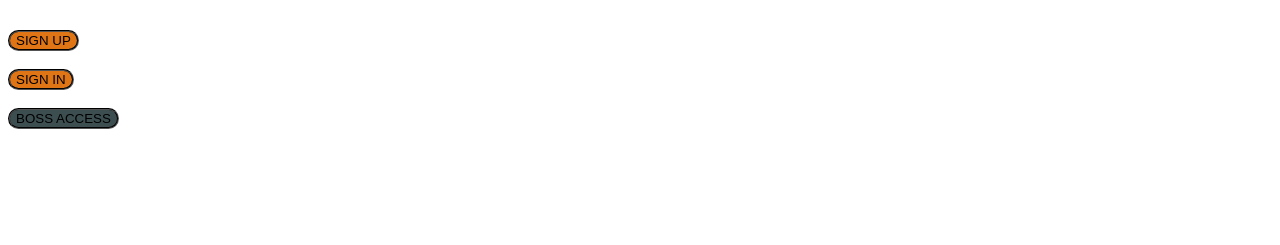
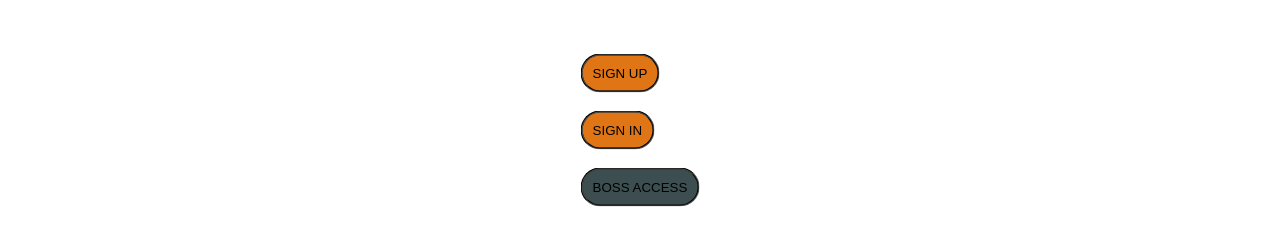
Before and after one commit to AmrheMinott/COMP_3005_SQL_Project, a website: page index.html in a window 1280 px wide. Shown: the part 101-346 px from the top of the page. Drawn offline with Linux system fonts and the light colour scheme.

Commit message:
reordered the css disigns aalphabetical order

```diff
--- a/index.html
+++ b/index.html
@@ -4,26 +4,44 @@
     <title>Book Store-Home Page</title>
     <style>
       #header {
+        border-color: red;
+        border-radius: 25px;
         border-style: groove;
-        border-color: red;
+        font-size: 50px;
         text-align: center;
-        font-size: 50px;
-        border-radius: 25px;
       }
       #sign_in_button {
         background: rgb(223, 117, 20);
+        border-radius: 25px;
         border-style: groove;
-        border-radius: 25px;
+        padding: 10px;
+        text-align: center;
       }
       #sign_up_button {
         background: rgb(223, 117, 20);
+        border-radius: 25px;
         border-style: groove;
-        border-radius: 25px;
+        padding: 10px;
+        text-align: center;
       }
       #boss_button {
         background: rgb(60, 78, 80);
+        border-radius: 25px;
         border-style: groove;
-        border-radius: 25px;
+        padding: 10px;
+        text-align: center;
+      }
+      #div_holder {
+        height: 200px;
+        position: relative;
+      }
+      #buttons_holder {
+        left: 50%;
+        margin: 0;
+        -ms-transform: translate(-50%, -50%);
+        position: absolute;
+        top: 50%;
+        transform: translate(-50%, -50%);
       }
     </style>
   </head>
@@ -32,15 +50,18 @@
     <h1 id="header">Welcome to BOOK STORE</h1>
 
 
-    <div>
-      <button id="sign_in_button", type="button", onclick="signUpButton()">SIGN UP</button>
-      <br><br>
-      <button id="sign_up_button", type="button", onclick="signInButton()">SIGN IN</button>
-      <br><br>
+    <div id="div_holder">
+
+      <div id="buttons_holder">
+        <button id="sign_in_button", type="button", onclick="signUpButton()">SIGN UP</button>
+        <br><br>
+        <button id="sign_up_button", type="button", onclick="signInButton()">SIGN IN</button>
+        <br><br>
+        <button id="boss_button", type="button", onclick="bossButton()">BOSS ACCESS</button>
+      </div>
+
     </div>
 
-
-    <button id="boss_button", type="button", onclick="bossButton()">BOSS ACCESS</button>
 
     <script src="book_store.js"></script>
 
--- a/server.js
+++ b/server.js
@@ -20,7 +20,6 @@ const client = new Client({
 
 let user;
 let connected;
-
 let official_uid;
 
 
@@ -49,7 +48,7 @@ async function connectToDB(req, res){
     console.log("We got logged in");
 
   } catch (e){
-    console.error("getUIDs: Cound not connect");
+    console.error("getUIDs: Cound not connect " + e);
   }
 
 }
```
Also changed, not shown: pages/book_And_Report.html (+16 -16 lines), pages/boss.html (+2 -2 lines), pages/buying.html (+3 -3 lines), pages/sign_in_user.html (+3 -3 lines), pages/sign_up_user.html (+1 -1 lines), 1 other file.
